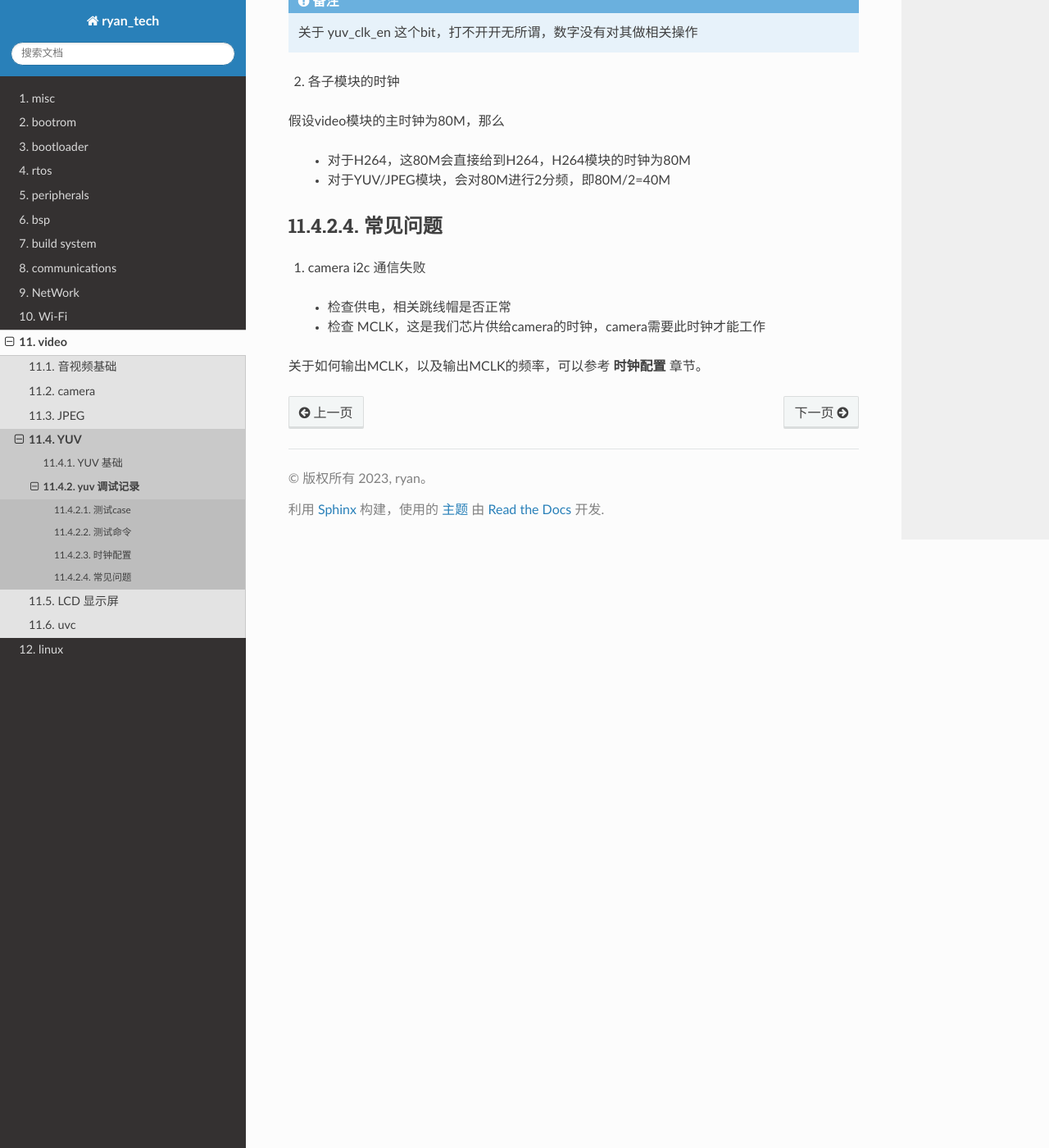
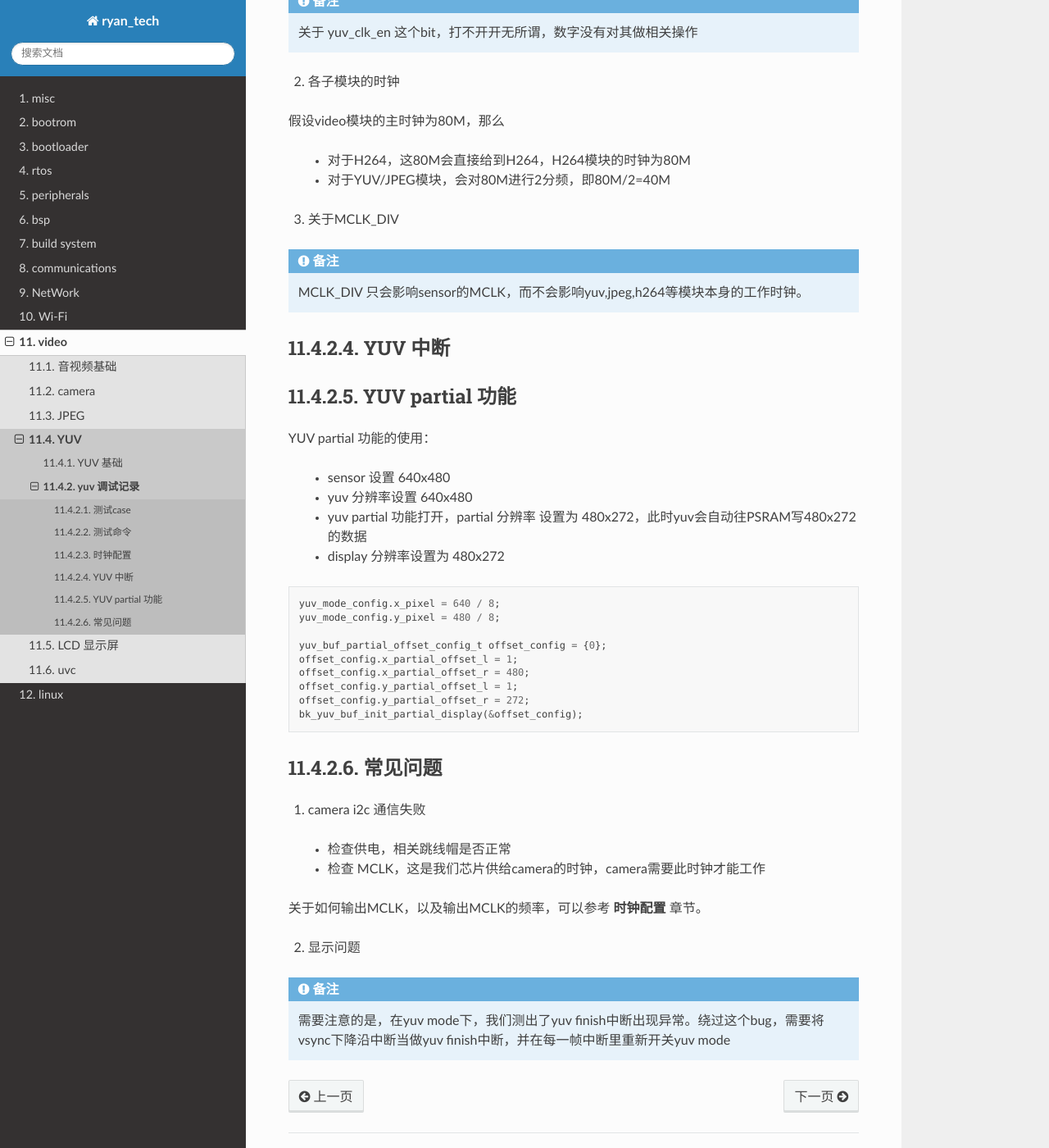
Before and after one commit to BlackTudou/tech_doc, a Sphinx documentation site: the page built from source/video/yuv/yuv_debug_record/index.rst, in a window 1280 px wide and 1400 px high, scrolled down 780 px. Shown: the whole window at 82% size. Built offline with Sphinx 7.4.7 and the Read the Docs theme 2.0.0, drawn with Linux system fonts in a browser that asks for light colours.

Commit message:
更新yuv调试记录

```diff
--- a/source/video/yuv/yuv_debug_record/index.rst
+++ b/source/video/yuv/yuv_debug_record/index.rst
@@ -39,6 +39,37 @@ yuv 调试记录
  - 对于H264，这80M会直接给到H264，H264模块的时钟为80M
  - 对于YUV/JPEG模块，会对80M进行2分频，即80M/2=40M
 
+3. 关于MCLK_DIV
+
+.. note::
+    MCLK_DIV 只会影响sensor的MCLK，而不会影响yuv,jpeg,h264等模块本身的工作时钟。
+
+YUV 中断
+===========
+
+YUV partial 功能
+=====================
+
+YUV partial 功能的使用：
+
+ - sensor 设置 640x480
+ - yuv 分辨率设置 640x480
+ - yuv partial 功能打开，partial 分辨率 设置为 480x272，此时yuv会自动往PSRAM写480x272的数据
+ - display 分辨率设置为 480x272
+
+.. code-block:: c
+
+    yuv_mode_config.x_pixel = 640 / 8;
+    yuv_mode_config.y_pixel = 480 / 8;
+
+    yuv_buf_partial_offset_config_t offset_config = {0};
+    offset_config.x_partial_offset_l = 1;
+    offset_config.x_partial_offset_r = 480;
+    offset_config.y_partial_offset_l = 1;
+    offset_config.y_partial_offset_r = 272;
+    bk_yuv_buf_init_partial_display(&offset_config);
+
+
 常见问题
 ==========
 
@@ -48,3 +79,8 @@ yuv 调试记录
  - 检查 MCLK，这是我们芯片供给camera的时钟，camera需要此时钟才能工作
 
 关于如何输出MCLK，以及输出MCLK的频率，可以参考 **时钟配置** 章节。
+
+2. 显示问题
+
+.. note::
+    需要注意的是，在yuv mode下，我们测出了yuv finish中断出现异常。绕过这个bug，需要将vsync下降沿中断当做yuv finish中断，并在每一帧中断里重新开关yuv mode
```
